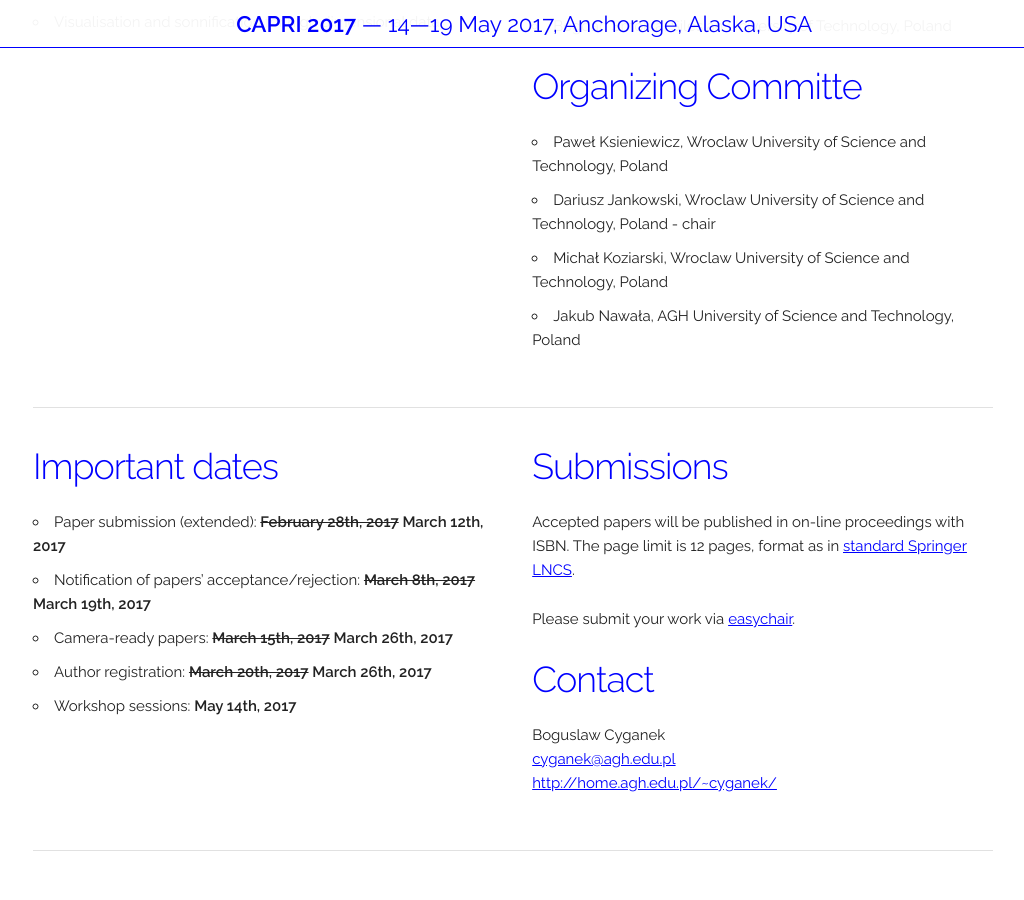
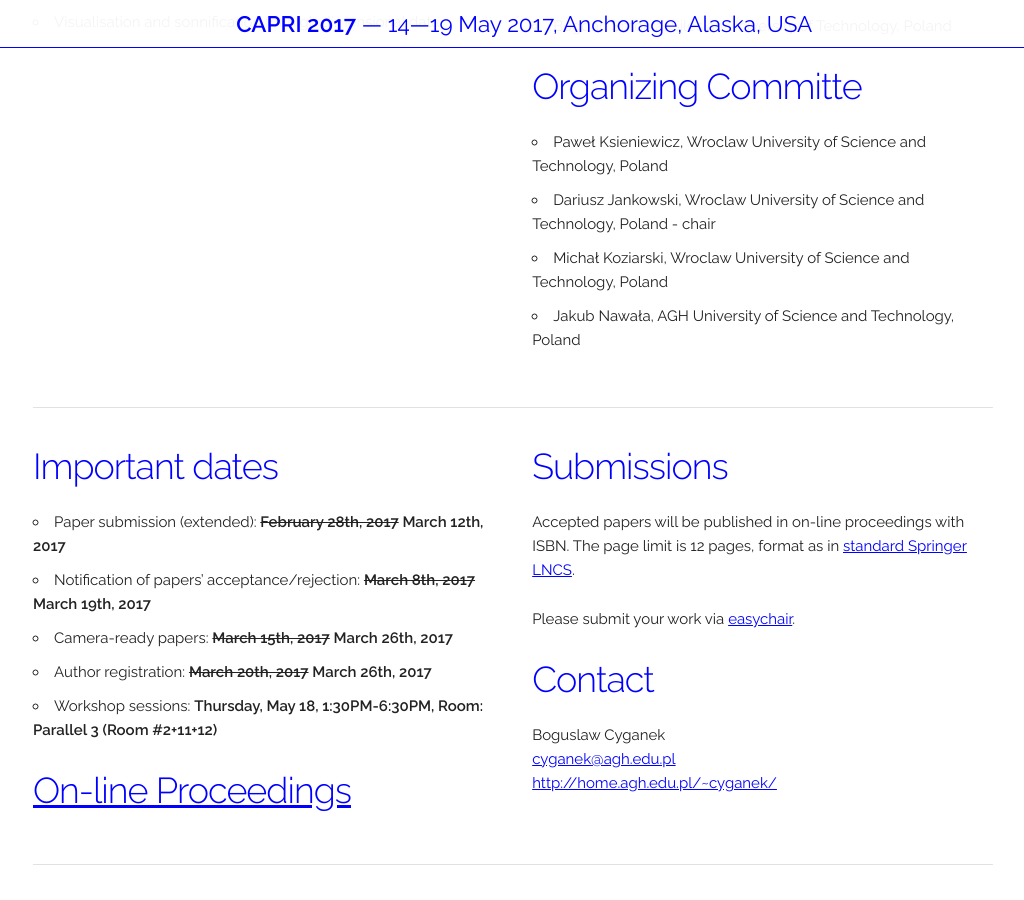
Before and after one commit to caprikssk/caprikssk.github.io, a Jekyll site: the page built from index.html, in a window 1280 px wide and 900 px high, scrolled down 1871 px. Shown: the whole window, without its empty margins (127-1151 px from the left). Built offline with Jekyll 4.4.1, drawn with Linux system fonts in a browser that asks for light colours; nearby versions of some CDN libraries.

Commit message:
On-line proceedings

```diff
--- a/_data/db_2016.json
+++ b/_data/db_2016.json
@@ -98,7 +98,8 @@
         },
         {
             "description": "Workshop sessions",
-            "date": "May 14th, 2017"
+            "date": " Thursday, May 18, 1:30PM-6:30PM, Room: Parallel 3 (Room #2+11+12)"
         }
-    ]
+    ],
+    "proceedings": "CAPRI_2017_Proceedings.pdf"
 }
--- a/index.html
+++ b/index.html
@@ -139,6 +139,10 @@
 			<li>{{ date.description }}: <strong>{{ date.date }}</strong></li>
 			{% endfor %}
 		</ul>
+
+    {% if db.proceedings %}
+  		<a href="{{db.proceedings}}"><h3>On-line Proceedings</h3></a>
+    {% endif %}
 	</div>
 
 	<div class="six columns">
```
Also changed, not shown: 1 other file.
